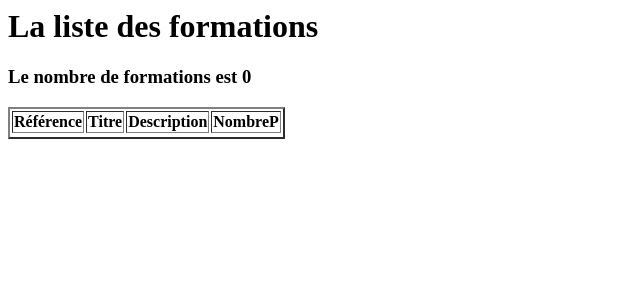
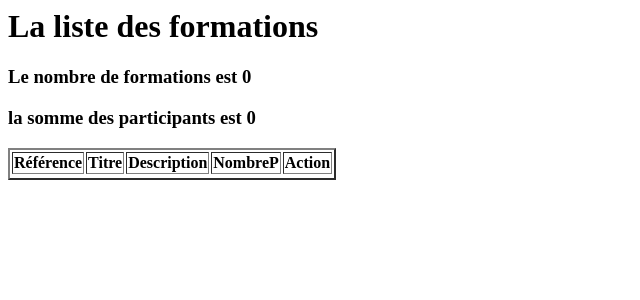
Before and after one commit to hamhoum10/Symfony, a Symfony app: template 4SE2/templates/club/list.html.twig in a window 1280 px wide. Shown: the top 300 px of the page, without its empty margins (0-640 px from the left). Run offline with Twig, Linux system fonts and the light colour scheme; the template is opened without the code that fills it, so the values that code supplies are empty; some libraries are stand-ins or nearby versions.

Commit message:
AtelierTwig07/10

```diff
--- a/4SE2/templates/club/detail.html.twig
+++ b/4SE2/templates/club/detail.html.twig
@@ -1 +1 @@
-<h1>Hello {{n}}</h1>
+Le titre de la formation est {{t}}
--- /dev/null
+++ b/4SE2/templates/club/get.html.twig
@@ -0,0 +1 @@
+<h1>Hello {{n}}</h1>
--- a/4SE2/templates/club/list.html.twig
+++ b/4SE2/templates/club/list.html.twig
@@ -1,21 +1,41 @@
 <h1>La liste des formations</h1>
 <h3>Le nombre de formations est {{f|length}}</h3>
+{# recherche max #}
+{% set maxV=0 %}
+{% for j in f %}
+{% set maxV=max(maxV,j.nb_participants) %}
+{% endfor %}
+{# somme participants #}
+{% set s=0 %}
+{% for k in f %}
+{% set s=s+k.nb_participants %}
+{% endfor %}
+<h3>la somme des participants est {{s}}</h3>
 <table border="2">
 <tr>
   <th>Référence</th>
   <th>Titre</th>
   <th>Description</th>
   <th>NombreP</th>
+  <th>Action</th>
 </tr>
 <tr>
   {% for i in f %}
-  {% if 'theorique' in i.Description %}
+  {#{% if 'theorique' in i.Description %}#}
+  {#{% if maxV==i.nb_participants %}#}
   <td>{{i.ref}}</td>
   <td>{{i.Titre|upper}}</td>
   <td>{{i.Description}}</td>
   <td>{{i.nb_participants}}</td>
+
+<td><form action="{{path('detailF',{'titre':i.Titre}) }}">
+  <button>Participer</button></form>
+  <!--   ou bien aussi autre méthode-->
+  <a href="{{path('detailF',{'titre':i.Titre }) }}">participer</a></td>
 </tr>
-{% endif %}
+
+{#{% endif %}#}
+{#{% endif %}#}
 {% endfor %}
 
 </table>
```
Also changed, not shown: 4SE2/src/Controller/ClubController.php (+8 -0 lines).
